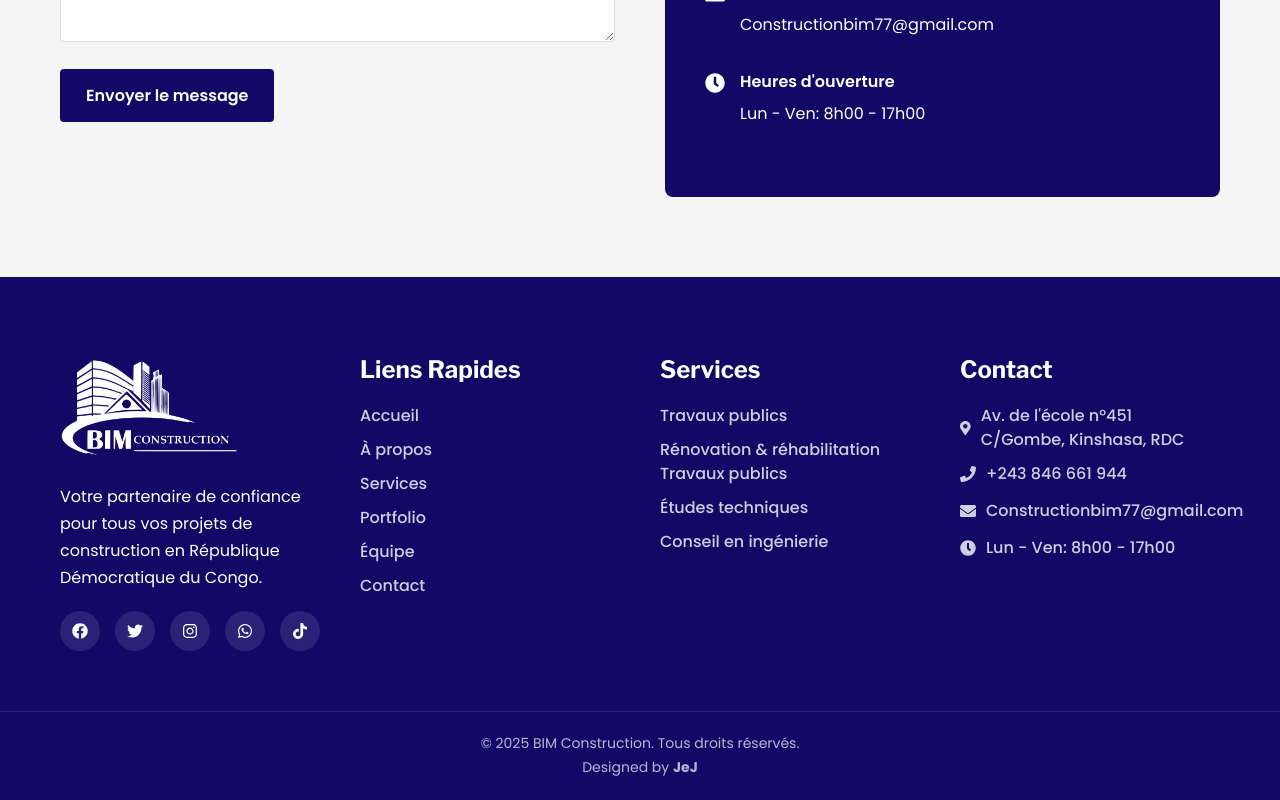
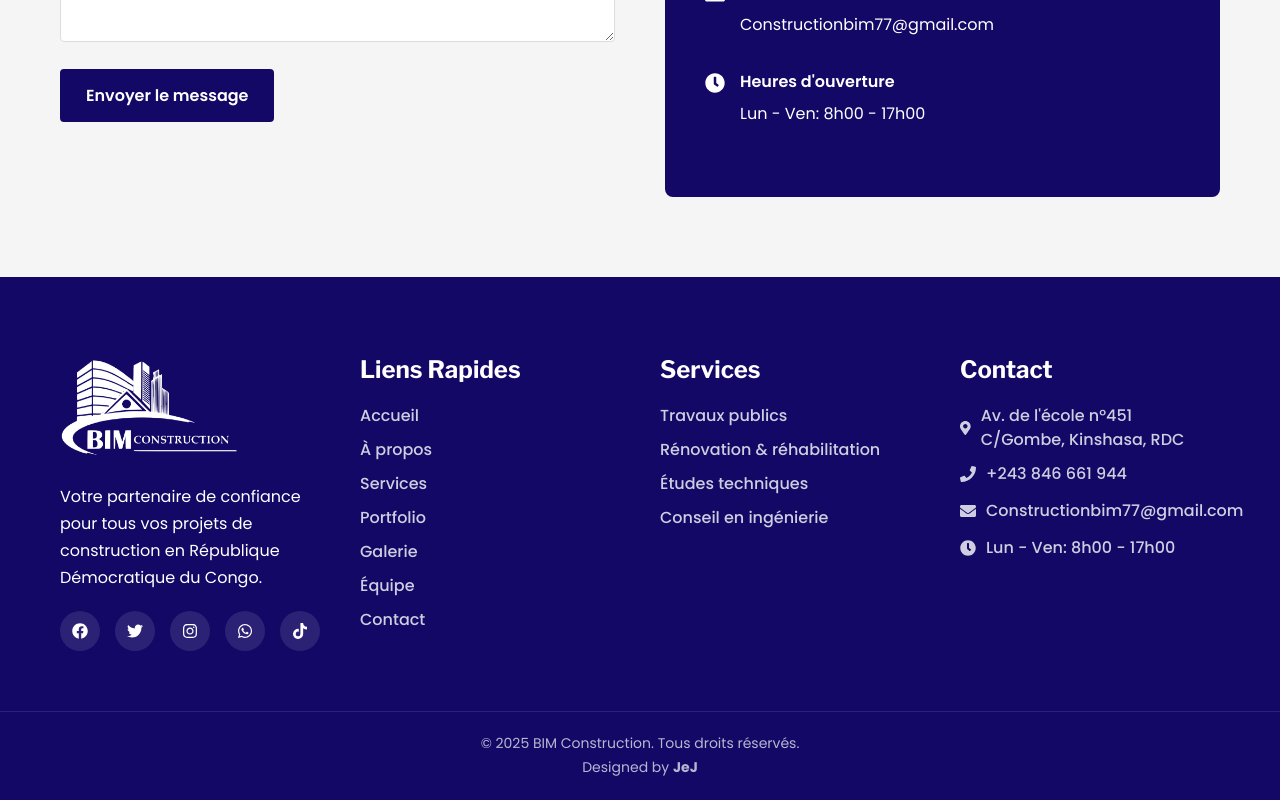
Before and after one commit to crack17o/bim_construction, a React (Vite) app: page / in a window 1280 px wide. Shown: the part 5864-6664 px from the top of the page. Built offline with nearby package versions, Linux system fonts and the light colour scheme.

Commit message:
Finalisation animation fix allccdccd

```diff
--- a/src/components/organisms/Footer.jsx
+++ b/src/components/organisms/Footer.jsx
@@ -176,6 +176,11 @@ const Footer = () => {
                 </Link>
               </FooterLink>
               <FooterLink>
+                <Link to="galerie" smooth={true} duration={500}>
+                  Galerie
+                </Link>
+              </FooterLink>
+              <FooterLink>
                 <Link to="team" smooth={true} duration={500}>
                   Équipe
                 </Link>
@@ -201,7 +206,7 @@ const Footer = () => {
               </FooterLink>
               <FooterLink>
                 <Link to="services" smooth={true} duration={500}>
-                  Rénovation & réhabilitation Travaux publics
+                  Rénovation & réhabilitation
                 </Link>
 
               </FooterLink>
```
